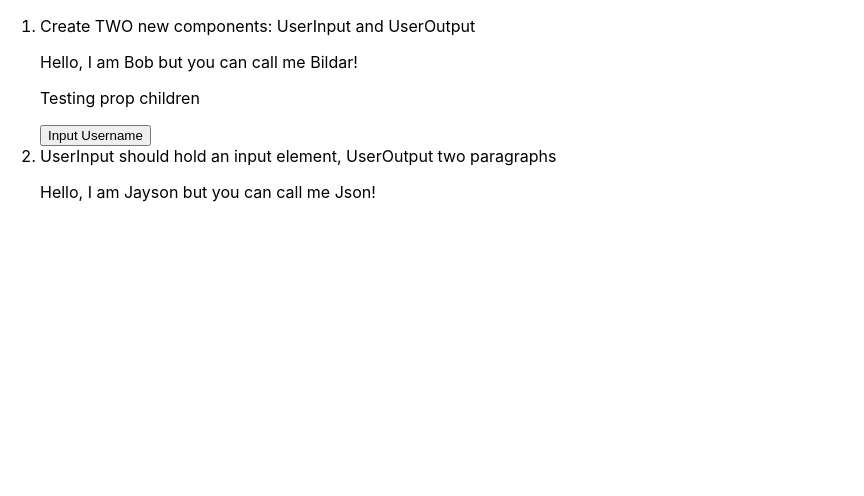
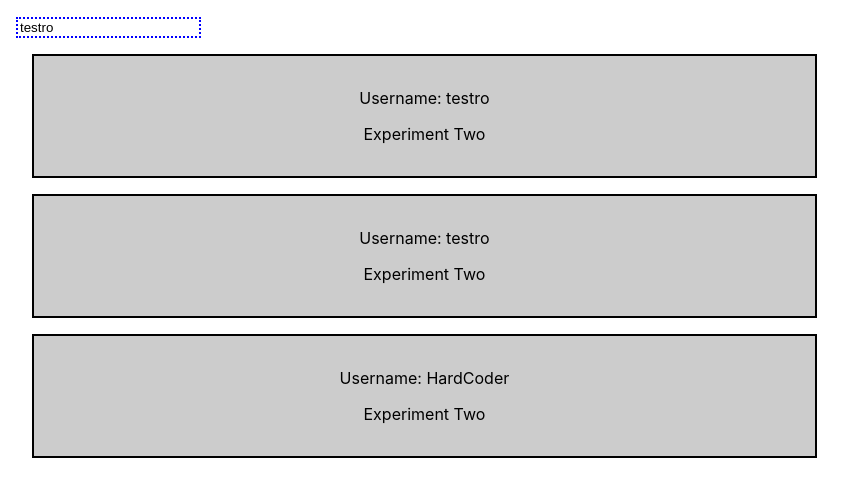
Before and after one commit to fmiusov/react-experiments, a React (Create React App) app: page / in a window 1280 px wide. Shown: the top 496 px of the page, without its empty margins (0-864 px from the left). Built offline with nearby package versions, Linux system fonts and the light colour scheme.

Commit message:
live updating experiment success

```diff
--- a/src/experimentOne/stateExperiment.js
+++ b/src/experimentOne/stateExperiment.js
@@ -11,7 +11,7 @@ const StateExperiment = (props) => {
     ],
   });
 
-  const [bonusState, setBonusState] = useState('this is the bonus state')
+  const [bonusState] = useState('this is the bonus state')
 
   console.log(namesState, bonusState)
 
--- /dev/null
+++ b/src/experimentTwo/UserInput/index.js
@@ -0,0 +1,15 @@
+import React from 'react';
+
+const userInput = (props) => {
+    const inputStyle = {
+        border: '2px dotted blue'
+    };
+
+    return <input
+        type='text'
+        style={inputStyle}
+        onChange={props.changed}
+        value={props.currentName} />;
+};
+
+export default userInput;
--- /dev/null
+++ b/src/experimentTwo/UserOutput/index.js
@@ -0,0 +1,14 @@
+import React from 'react';
+
+import './style.css';
+
+const userOutput = (props) => {
+    return (
+        <div className="UserOutput">
+            <p>Username: {props.userName}</p>
+            <p>Experiment Two</p>
+        </div>
+    );
+};
+
+export default userOutput;
--- /dev/null
+++ b/src/experimentTwo/UserOutput/style.css
@@ -0,0 +1,8 @@
+.UserOutput {
+    width: 60%;
+    padding: 16px;
+    margin: 16px;
+    border: 2px solid black;
+    background-color: #ccc;
+    text-align: center;
+}
--- /dev/null
+++ b/src/experimentTwo/bindingExperiment.js
@@ -0,0 +1,31 @@
+import React, { Component } from "react";
+import "./style.css";
+
+import UserInput from "./UserInput/index.js";
+import UserOutput from "./UserOutput/index.js";
+
+class BindingExperiment extends Component {
+  state = {
+    username: "testro",
+  };
+
+  usernameChangedHandler = (event) => {
+    this.setState({ username: event.target.value });
+  };
+
+  render() {
+    return (
+      <div className="body">
+        <UserInput
+          changed={this.usernameChangedHandler}
+          currentName={this.state.username}
+        />
+        <UserOutput userName={this.state.username} />
+        <UserOutput userName={this.state.username} />
+        <UserOutput userName='HardCoder' />
+      </div>
+    );
+  }
+}
+
+export default BindingExperiment;
--- /dev/null
+++ b/src/experimentTwo/style.css
@@ -0,0 +1,3 @@
+.body {
+    margin: 16px;
+}
--- a/src/index.js
+++ b/src/index.js
@@ -1,13 +1,12 @@
 import React from 'react';
 import ReactDOM from 'react-dom';
 import './index.css';
-import StateExperiment from './experimentOne/stateExperiment';
+// import StateExperiment from './experimentOne/stateExperiment';
 import * as serviceWorker from './serviceWorker';
+import BindingExperiment from './experimentTwo/bindingExperiment';
 
 ReactDOM.render(
-  <React.StrictMode>
-    <StateExperiment />
-  </React.StrictMode>,
+    <BindingExperiment />,
   document.getElementById('root')
 );
 
```
